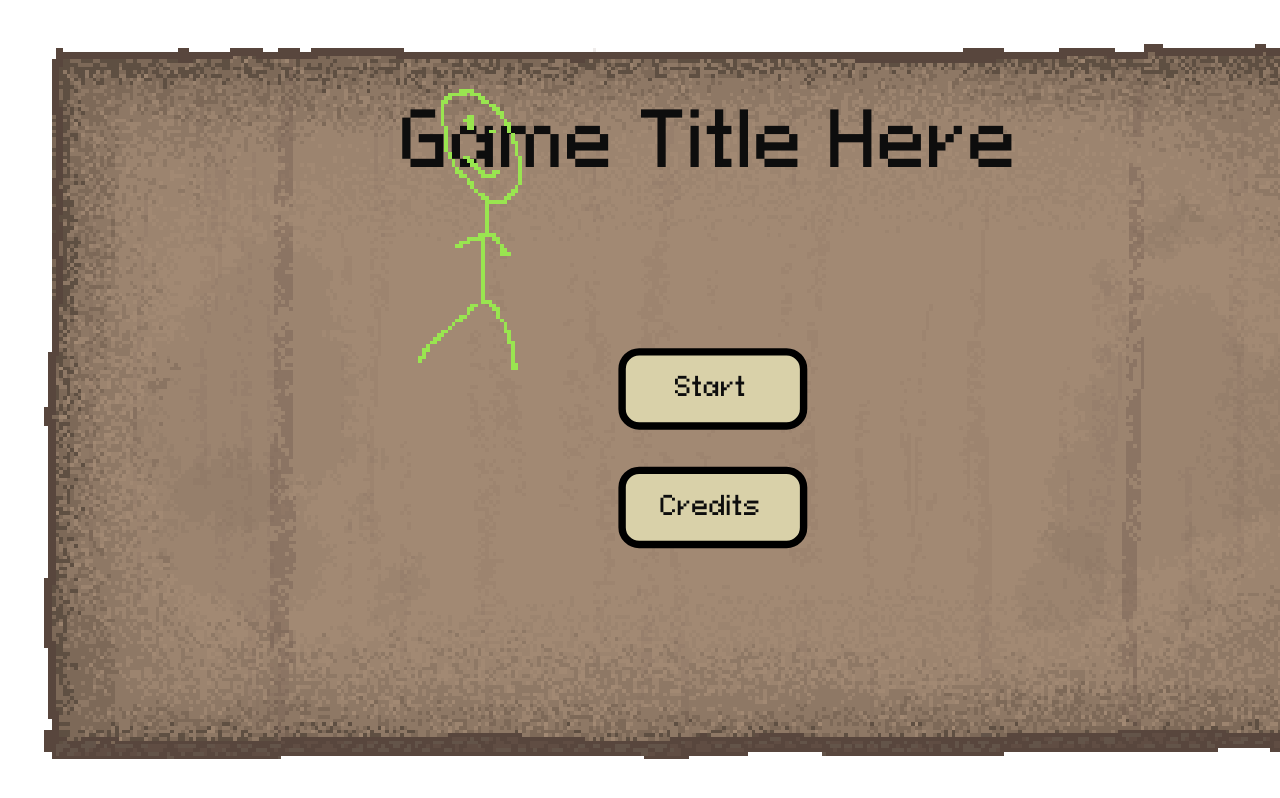
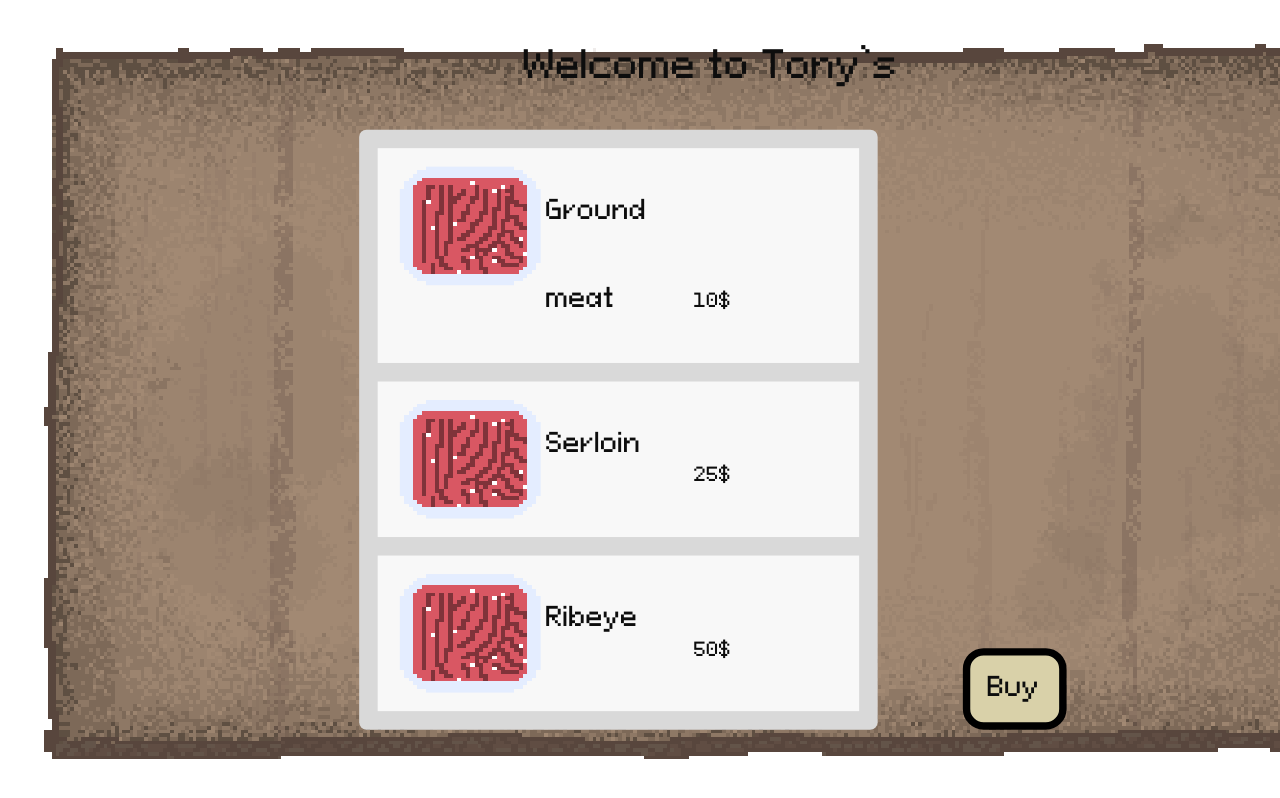
Before and after one commit to realKfiros/cheating-with-a-mimic, a React (Vite) app: page / in a window 1280 px wide. Shown: the top 798 px of the page. Built offline with nearby package versions, Linux system fonts and the light colour scheme.

Commit message:
WIP on the butcher screen @realKfiros pls help

```diff
--- a/src/App.tsx
+++ b/src/App.tsx
@@ -1,4 +1,4 @@
-import { useContext, useState , useEffect} from "react";
+import { useContext, useState, useEffect } from "react";
 import reactLogo from "./assets/react.svg";
 import "./App.css";
 import { observer } from "mobx-react-lite";
@@ -6,21 +6,20 @@ import MainMenu from "./components/Menus/MainMenu";
 import { AppContext, StoreProps } from "./store";
 import { GameContext, GameStore } from "./stores/game_store";
 import GameView from "./components/game_view";
-import {Dialog} from "./components/dialog";
+import { Dialog } from "./components/dialog";
 import ButcherMenu from "./components/Menus/ButcherMenu";
 import PauseMenu from "./components/Menus/PauseMenu";
-import mainBackground from './assets/gameBoard2.png';
+import mainBackground from "./assets/gameBoard2.png";
 import { css } from "@emotion/react";
 
-const App = observer(() =>
-{
+const App = observer(() => {
   const [ratio, setRatio] = useState(0);
   const size = useWindowSize();
 
   function useWindowSize() {
     useEffect(() => {
       function handleResize() {
-			setRatio(window.innerHeight/216);
+        setRatio(window.innerHeight / 216);
       }
       window.addEventListener("resize", handleResize);
       handleResize();
@@ -29,7 +28,7 @@ const App = observer(() =>
   }
 
   const styleGameCanvas = css`
-		height:100vh;
+    height: 100vh;
     width: auto;
     display: flex;
     justify-content: center;
@@ -51,7 +50,7 @@ const App = observer(() =>
       background-repeat: no-repeat;
       position: absolute;
       background-size: contain;
-			z-index:0;
+      z-index: 0;
     }
     .ForegroundElements {
       position: absolute;
@@ -66,13 +65,15 @@ const App = observer(() =>
   `;
 
   const store: any = useContext(AppContext);
-	const {count}: any = store;
+  const { count }: any = store;
 
-	return <div className="App">
+  return (
+    <div className="App">
       <div className="GameCanvas" css={styleGameCanvas}>
         <div className="BackgroundTexture"></div>
         <div className="ForegroundElements">
-				<MainMenu></MainMenu>
+          {/* <MainMenu></MainMenu> */}
+          <ButcherMenu />
           <GameContext.Provider value={new GameStore()}>
             <GameView></GameView>
           </GameContext.Provider>
@@ -80,6 +81,7 @@ const App = observer(() =>
       </div>
       <Dialog />
     </div>
+  );
 });
 
 export default App;
--- a/src/components/Menus/ButcherMenu.tsx
+++ b/src/components/Menus/ButcherMenu.tsx
@@ -1,11 +1,12 @@
-import React, {FC, useContext, useState} from "react";
+import React, { FC, useContext, useState } from "react";
 import MenuButton from "../menu_button";
-import {Stock} from "../list_item";
-import {menu, Spacer} from "../../styles";
-import {css} from "@emotion/react";
-import {action, computed, makeObservable, observable} from "mobx";
-import {AppContext} from "../../store";
-import {classNames} from "../../utilities";
+import { Stock } from "../list_item";
+import { menu, Spacer } from "../../styles";
+import { css } from "@emotion/react";
+import { action, computed, makeObservable, observable } from "mobx";
+import { AppContext } from "../../store";
+import { classNames } from "../../utilities";
+import image from "../../assets/Ground Beef 2.png";
 
 const styleButcherMenu = css`
   ${menu}
@@ -20,94 +21,101 @@ const styleButcherMenu = css`
     }
   }
 `;
-const ButcherMenu = () =>
-{
-	const {openDialog}: any = useContext(AppContext);
+const ButcherMenu = () => {
+  const { openDialog }: any = useContext(AppContext);
   const [stock, setStock] = useState<Stock[]>([]);
   // TODO: after "an hour" (or a day) it should refresh with new items
 
   const [cart, setCart] = useState<Stock[]>([]);
   // TODO: after clicking on the buy button it will increase the hunger meter
 
-	return <div css={styleButcherMenu}>
+  return (
+    <div css={styleButcherMenu}>
       <div className="title">Welcome to Tony’s</div>
       <div className="vertical">
         <ButcherBoard />
         <Spacer />
-			<MenuButton text="Buy" onClick={() => openDialog('Bought that', 'enjoy :)')}/>
+        <MenuButton text="Buy" onClick={() => openDialog("Bought that", "enjoy :)")} />
       </div>
-	</div>;
+    </div>
+  );
 };
 
-interface ButcherItem
-{
+interface ButcherItem {
   title: string;
   price: string;
   selected: boolean;
 }
 
 const styleButcherBoard = css`
-	background-color: #D9D9D9;
-	border-radius: 40px;
+  background-color: #d9d9d9;
+  border-radius: 2px;
+  max-width: 180px;
 
   > div {
-		margin: 36px;
+    margin: 5px;
   }
 `;
-const ButcherBoard = () =>
-{
+const ButcherBoard = () => {
   const options = [
-		{title: 'Ground meat', price: '10$', selected: false},
-		{title: 'Serloin', price: '25$', selected: false},
-		{title: 'Ribeye', price: '50$', selected: false},
-	]
-	return <div css={styleButcherBoard}>
-		{options.map((o, index) => <Item key={index} {...o} />)}
+    { title: "Ground meat", price: "10$", selected: false },
+    { title: "Serloin", price: "25$", selected: false },
+    { title: "Ribeye", price: "50$", selected: false },
+  ];
+  return (
+    <div css={styleButcherBoard}>
+      {options.map((o, index) => (
+        <Item key={index} {...o} />
+      ))}
     </div>
-}
+  );
+};
 
-const styleItem = ({selected}: any) => css`
-	width: 367px;
-	height: 105px;
-	background-color: ${selected ? '#4d4d4d' : '#F8F8F8'};
+const styleItem = ({ selected }: any) => css`
+  background-color: ${selected ? "#4d4d4d" : "#F8F8F8"};
   display: flex;
   flex-direction: row;
-	padding: 22px 28px;
+  padding: 4px 5px;
   cursor: default;
+  width: 120px;
 
   > * {
     flex: 1;
-		margin: 10px;
+    margin: 1px;
   }
 
   img {
-		min-width: 100px;
-		height: 100px;
+    width: 32px;
+    height: 32px;
   }
 
-	.item-title, .item-price {
-		margin: auto;
+  .item-title,
+  .item-price {
+    /* margin: auto; */
   }
 
   .item-title {
-		font-size: 40px;
-		line-height: 3rem;
+    font-size: 7px;
     text-align: start;
   }
 
   .item-price {
-		font-size: 30px;
+    display: flex;
+    align-items: flex-end;
+    text-align: end;
+    font-size: 5px;
   }
 `;
-const Item: FC<ButcherItem> = ({title, price}) =>
-{
+const Item: FC<ButcherItem> = ({ title, price }) => {
   const [selected, setSelected] = useState(false);
 
-	return <div css={styleItem({selected})} onClick={() => setSelected(!selected)}>
-		<img/>
+  return (
+    <div css={styleItem({ selected })} onClick={() => setSelected(!selected)}>
+      <img src={image} />
       <span className="item-title">{title}</span>
       <span className="item-price">{price}</span>
     </div>
+  );
 };
 
 export default ButcherMenu;
--- a/src/components/game_view.tsx
+++ b/src/components/game_view.tsx
@@ -1,56 +1,56 @@
-import {useContext, useEffect} from 'react';
-import {observer} from 'mobx-react-lite';
-import {GameContext} from '../stores/game_store';
-import {css} from '@emotion/react';
-import { Stage } from '../common';
-import tablePlayerImage from '../assets/tableplayer.png'
+import { useContext, useEffect } from "react";
+import { observer } from "mobx-react-lite";
+import { GameContext } from "../stores/game_store";
+import { css } from "@emotion/react";
+import { Stage } from "../common";
+import tablePlayerImage from "../assets/tableplayer.png";
 
 const styleGameView = css`
-    left:0;
+  left: 0;
   .spriteObject {
     position: absolute;
   }
 
   .player {
-        top:15px;
-        left:104px;
+    top: 15px;
+    left: 104px;
     /* scale: calc(2em); */
     /* height: calc((100vh/216)); */
     /* width: auto; */
   }
 `;
-const GameView = observer(() =>
-{
+const GameView = observer(() => {
   const store = useContext(GameContext);
 
-    return <div css={styleGameView}>
-        { store.stage == Stage.TABLE && <div className='tableView'>
-            <img className='spriteObject player' src={tablePlayerImage}></img>
-            <div className='spriteObject gametable'></div>
-            <div className='diceView'></div>
-            <div className='userInterface'>
-                <div className='exitToStreet'></div>
-                <div className='moneySum'></div>
+  return (
+    <div css={styleGameView}>
+      {store.stage == Stage.TABLE && (
+        <div className="tableView">
+          {/* <img className='spriteObject player' src={tablePlayerImage}></img> */}
+          <div className="spriteObject gametable"></div>
+          <div className="diceView"></div>
+          <div className="userInterface">
+            <div className="exitToStreet"></div>
+            <div className="moneySum"></div>
             {/* <div className='hungerBar'></div> */}
             {/* <div className='susMeter'></div> */}
             {/* <div className='cheatButton'></div> */}
           </div>
-
-
-        </div>}
-        { store.stage == Stage.STREET && <div className='streetView'>
-            <div className='characters'>
-                <div className='player'></div>
-                <div className='NPCs'>
-
+        </div>
+      )}
+      {store.stage == Stage.STREET && (
+        <div className="streetView">
+          <div className="characters">
+            <div className="player"></div>
+            <div className="NPCs"></div>
+          </div>
+          <div className="streetObjects">
+            <div className="gametable"></div>
           </div>
         </div>
-            <div className='streetObjects'>
-                <div className='gametable'></div>
+      )}
     </div>
-        </div>}
-
-    </div>;
+  );
 });
 
 export default GameView;
--- a/src/styles.tsx
+++ b/src/styles.tsx
@@ -1,9 +1,9 @@
-import {css} from "@emotion/react";
+import { css } from "@emotion/react";
 
 export const menu = css`
   display: flex;
   flex-direction: column;
-	color: #0D0D0D;
+  color: #0d0d0d;
   justify-content: center;
   align-items: center;
 
@@ -12,11 +12,15 @@ export const menu = css`
   }
 
   .title {
-		font-size: 20px;
-		font-weight: 700;
-		margin-bottom: 20px;
-		line-height: 4rem;
+    font-size: 10px;
+    margin-bottom: 1px;
   }
 `;
 
-export const Spacer = () => <div css={css`flex: 1 1 auto`}/>;
+export const Spacer = () => (
+  <div
+    css={css`
+      flex: 1 1 auto;
+    `}
+  />
+);
```
Also changed, not shown: src/assets/Ground Beef 2.png (added). Lines whose indentation alone changed are shown as unchanged.
